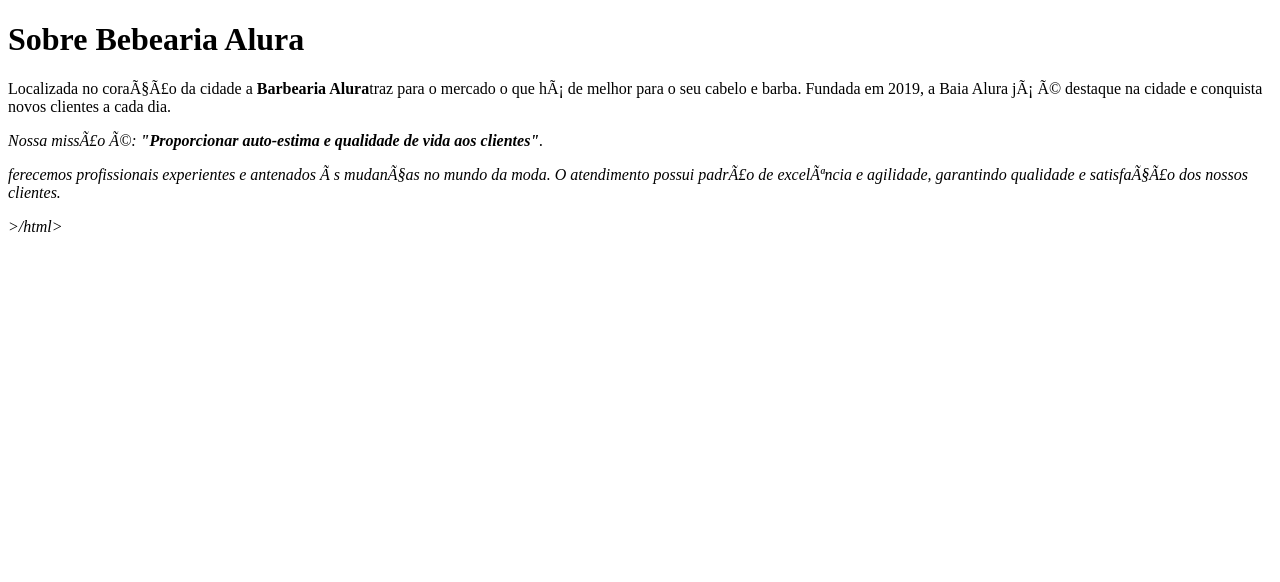
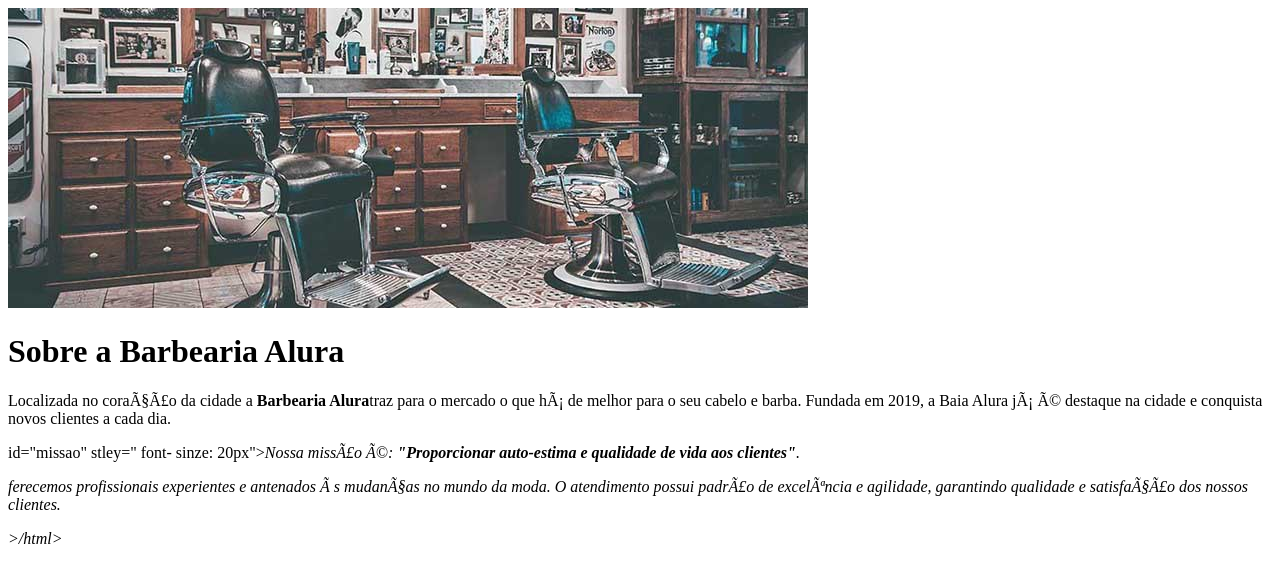
Before and after one commit to silvajuh/barbearia-alura, a plain HTML site: page index.html in a window 1280 px wide. Drawn offline with Linux system fonts and the light colour scheme.

Commit message:
Add files via upload

```diff
--- a/index.html
+++ b/index.html
@@ -3,13 +3,17 @@
         <head>
    <meta charset="=UTF-8">
    <title>Barbearia Alura</title>
-  </head>
-    <body>
- <h1>Sobre Bebearia Alura</h1>
+   <like rel="stylesheet" href="style css">
+   </head>
+
+   <body>
+    <img id= "banner" src="banner.jpg">
+
+      <h1>Sobre a Barbearia Alura</h1>
 
     <p>Localizada no coração da cidade a<strong> Barbearia Alura</strong>traz para o mercado o que há de melhor para o seu cabelo e barba. Fundada em 2019, a Baia Alura já é destaque na cidade e conquista novos clientes a cada dia.</p>
 
-    <p><em>Nossa missão é: <strong>"Proporcionar auto-estima e qualidade de vida aos clientes"</strong>.<em/></p>
+    <p>  id="missao" stley=" font- sinze: 20px"><em>Nossa missão é: <strong>"Proporcionar auto-estima e qualidade de vida aos clientes"</strong>.<em/></p>
 
    <p>ferecemos profissionais experientes e antenados às mudanças no mundo da moda. O atendimento possui padrão de excelência e agilidade, garantindo qualidade e satisfação dos nossos clientes.</p>
 </body>
--- /dev/null
+++ b/style.css
@@ -0,0 +1,19 @@
+body {
+      bockground: #CCCCCC
+}
+
+#banner
+  text-aling: center
+}
+
+p {
+    text-aling: center;
+}
+
+#missao {
+      font-size: 20px
+}
+
+em strong {
+    Color: #FF0000;
+}
```
Also changed, not shown: banner.jpg (added).
